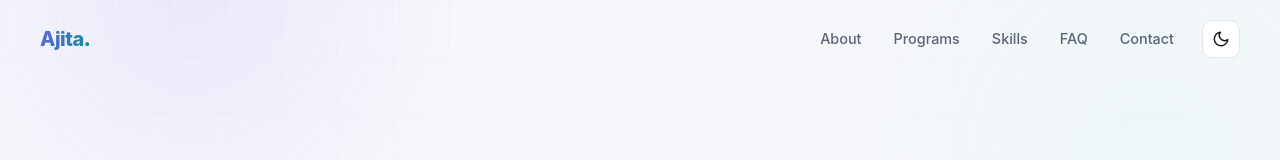
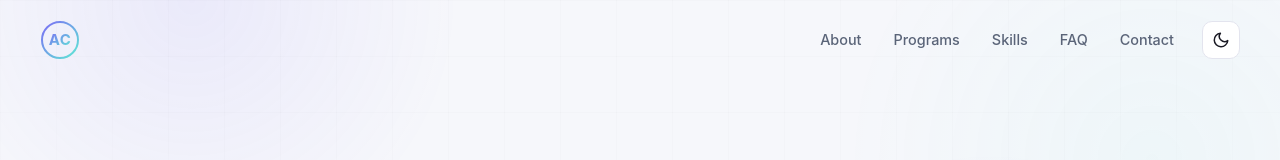
Before and after one commit to ajitachinta/my-portfolio, a React (Vite) app: page / in a window 1280 px wide. Shown: the top 160 px of the page. Built offline with nearby package versions, Linux system fonts and the light colour scheme.

Commit message:
feat(navbar): add outlined circle monogram logo

```diff
--- a/src/components/Navbar.css
+++ b/src/components/Navbar.css
@@ -18,18 +18,18 @@
 }
 
 .navbar-logo {
-  font-size: 1.25rem;
-  font-weight: 800;
-  background: linear-gradient(135deg, var(--accent), var(--accent-2));
-  -webkit-background-clip: text;
-  -webkit-text-fill-color: transparent;
-  background-clip: text;
-  letter-spacing: -0.5px;
+  display: flex;
+  align-items: center;
+  line-height: 0;
+  transition: transform 0.2s;
 }
 
-.logo-dot {
-  -webkit-text-fill-color: var(--accent-2);
-  color: var(--accent-2);
+.navbar-logo:hover {
+  transform: scale(1.06);
+}
+
+.navbar-logo svg {
+  display: block;
 }
 
 .navbar-right {
--- a/src/components/Navbar.jsx
+++ b/src/components/Navbar.jsx
@@ -34,7 +34,30 @@ export default function Navbar() {
 
   return (
     <nav className={`navbar ${scrolled ? 'scrolled' : ''}`}>
-      <a href="#about" className="navbar-logo">Ajita<span className="logo-dot">.</span></a>
+      <a href="#about" className="navbar-logo" aria-label="Ajita Chinta — home">
+        <svg width="40" height="40" viewBox="0 0 40 40" role="img" aria-hidden="true">
+          <defs>
+            <linearGradient id="logoGradient" x1="0" y1="0" x2="1" y2="1">
+              <stop offset="0%" stopColor="#7c6af5" />
+              <stop offset="100%" stopColor="#5eead4" />
+            </linearGradient>
+          </defs>
+          <circle cx="20" cy="20" r="18" fill="none" stroke="url(#logoGradient)" strokeWidth="2" />
+          <text
+            x="50%"
+            y="50%"
+            dy="0.35em"
+            textAnchor="middle"
+            fontFamily="Inter, system-ui, sans-serif"
+            fontSize="15"
+            fontWeight="700"
+            fill="url(#logoGradient)"
+            letterSpacing="0.5"
+          >
+            AC
+          </text>
+        </svg>
+      </a>
 
       <div className="navbar-right">
         <ul className={`navbar-links ${menuOpen ? 'open' : ''}`}>
```
